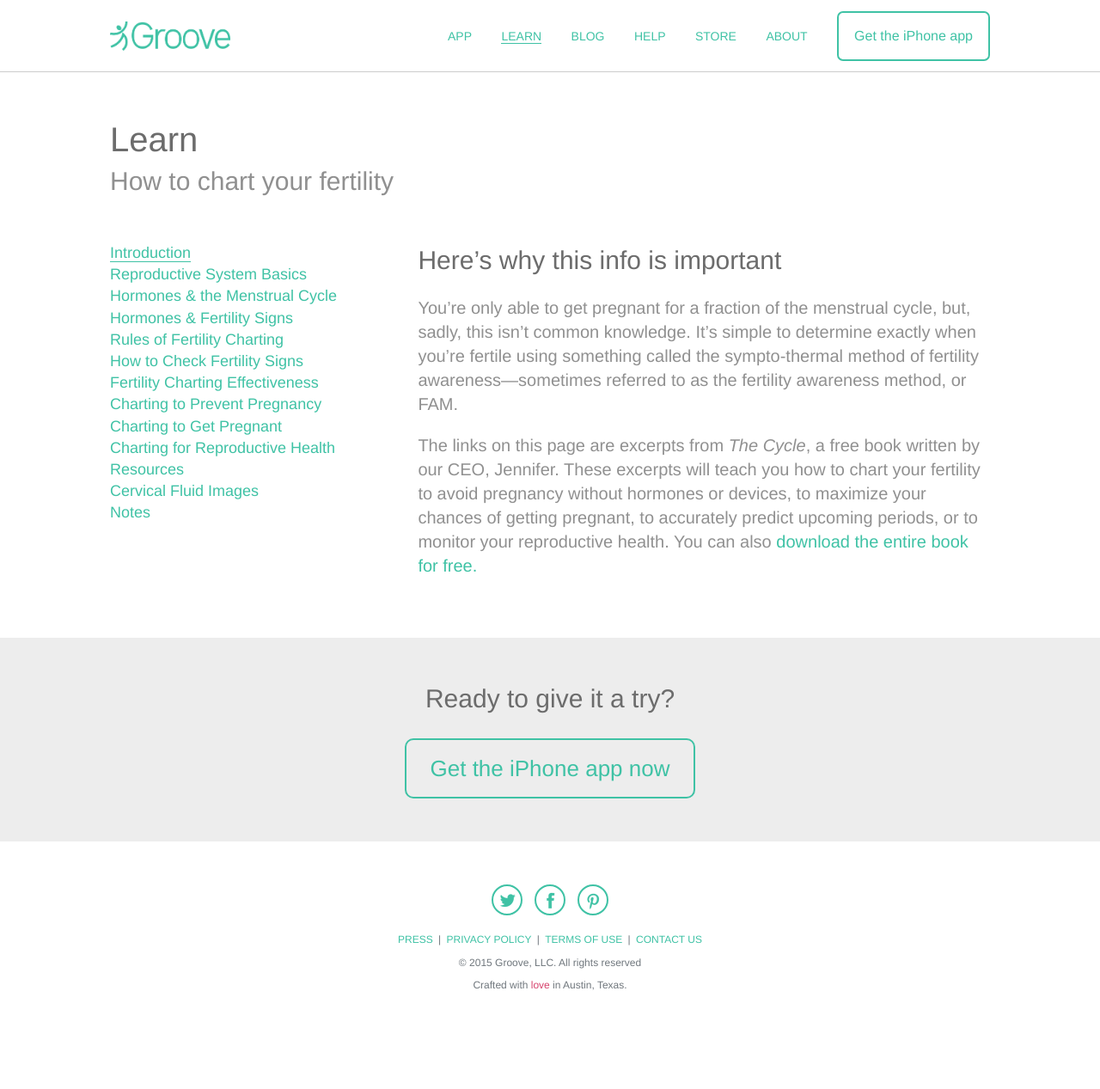
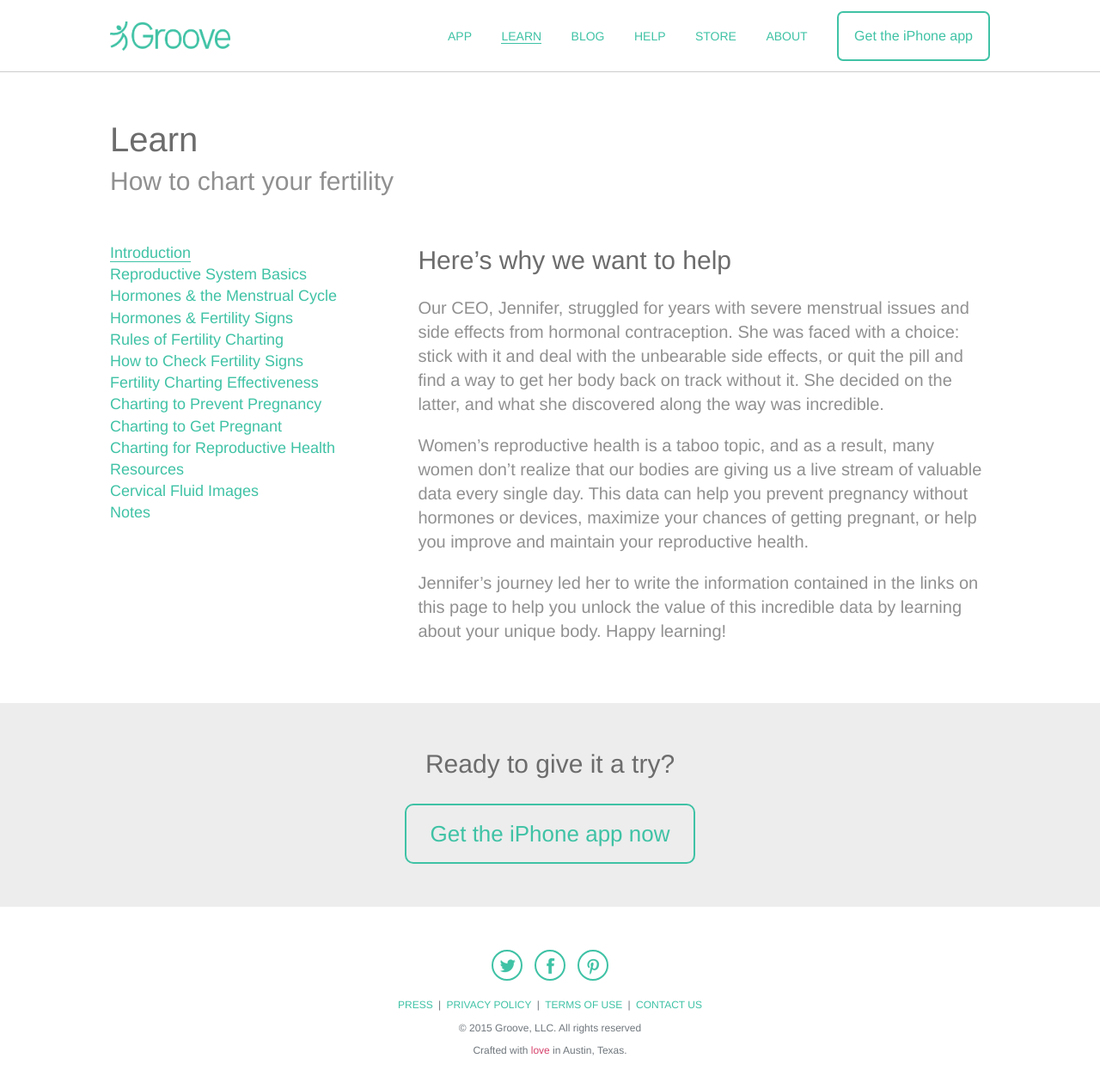
Before and after one commit to readytogroove/readytogroove.github.io, a Jekyll site: the page built from the-cycle.html, in a window 1280 px wide and 1291 px high. Shown: the top 1267 px of the window at 86% size. Built offline with Jekyll 4.4.1, drawn with Linux system fonts in a browser that asks for light colours; nearby versions of some CDN libraries; Markdown is read by kramdown in place of the engine named in the settings.

Commit message:
changed text on the-cycle.html

```diff
--- a/app.html
+++ b/app.html
@@ -1,6 +1,6 @@
 ---
 title: App - Groove
-description: Learn how to use Groove's app to track your cycles, prevent pregnancy, or maximize your chances of getting pregnant.
+description: Learn how to use Groove's app to track your cycles, prevent pregnancy without hormones or devices, or maximize your chances of getting pregnant.
 ---
 
 {% include header.html %}
--- a/the-cycle.html
+++ b/the-cycle.html
@@ -20,10 +20,11 @@ description: Learn how to practice the sympto-thermal method of fertility awaren
       </div><!--.left-column-->
       <div class="right-column">
         <div>
-          <h2 class="gray-dark blog-title">Here&rsquo;s why this info is important</h2>
+          <h2 class="gray-dark blog-title">Here&rsquo;s why we want to help</h2>
           <div class="blog-body">
-            <p class="gray-light">You&rsquo;re only able to get pregnant for a fraction of the menstrual cycle, but, sadly, this isn&rsquo;t common knowledge. It&rsquo;s simple to determine exactly when you&rsquo;re fertile using something called the sympto-thermal method of fertility awareness&mdash;sometimes referred to as the fertility awareness method, or FAM.</p>
-            <p class="gray-light">The links on this page are excerpts from <em>The Cycle</em>, a free book written by our CEO, Jennifer. These excerpts will teach you how to chart your fertility to avoid pregnancy without hormones or devices, to maximize your chances of getting pregnant, to accurately predict upcoming periods, or to monitor your reproductive health. You can also <a class="text-link" target="_blank" href="http://www.leanpub.com/the-cycle/">download the entire book for free.</a></p>
+            <p class="gray-light">Our CEO, Jennifer, struggled for years with severe menstrual issues and side effects from hormonal contraception. She was faced with a choice: stick with it and deal with the unbearable side effects, or quit the pill and find a way to get her body back on track without it. She decided on the latter, and what she discovered along the way was incredible.</p>
+            <p class="gray-light">Women&rsquo;s reproductive health is a taboo topic, and as a result, many women don&rsquo;t realize that our bodies are giving us a live stream of valuable data every single day. This data can help you prevent pregnancy without hormones or devices, maximize your chances of getting pregnant, or help you improve and maintain your reproductive health.</p>
+            <p class="gray-light">Jennifer&rsquo;s journey led her to write the information contained in the links on this page to help you unlock the value of this incredible data by learning about your unique body. Happy learning!</p>
           </div><!--.blog-body-->
         </div>
       </div><!--.right-column-->
```
